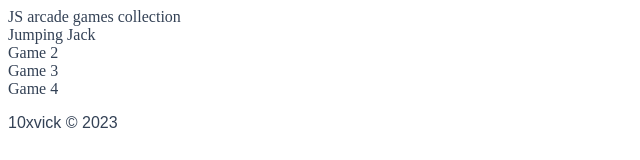
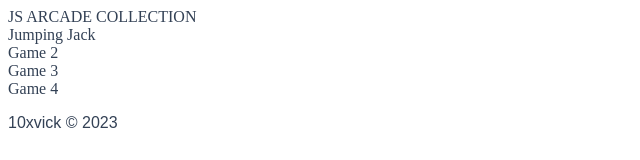
Before and after one commit to 10xvick/gamejs, a React (Create React App) app: page / in a window 1280 px wide. Shown: the top 160 px of the page, without its empty margins (0-640 px from the left). Built offline with nearby package versions, Linux system fonts and the light colour scheme; the HTML template or start-up script is replaced by a standard one.

Commit message:
1 file modified

```diff
--- a/App.tsx
+++ b/App.tsx
@@ -50,9 +50,10 @@ const Games = () => {
 
   return (
     <div className="flex flex-col h-screen bg-gray-800 text-white">
-      <header className="flex justify-center items-center h-6 bg-gray-900 font-bold text-gray-500">
-        JS arcade games collection
-        <span className="font-bold">{selectedGame}</span>
+      <header className="flex justify-center items-center h-6 bg-gray-900">
+        <span className="font-bold">
+          {selectedGame ? selectedGame : 'JS ARCADE COLLECTION'}
+        </span>
       </header>
       {selectedGame ? (
         <div className="flex flex-1 flex-col">
```
